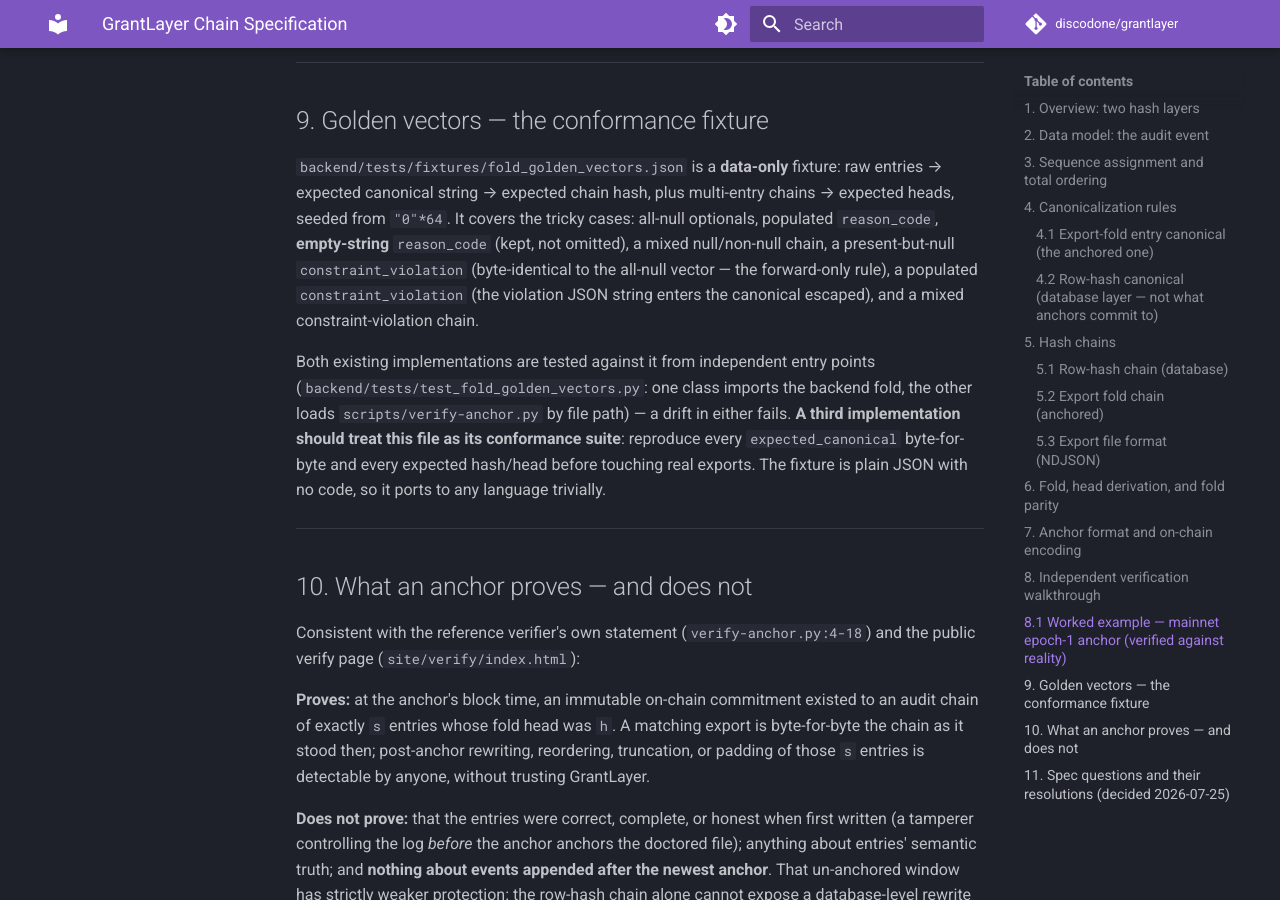
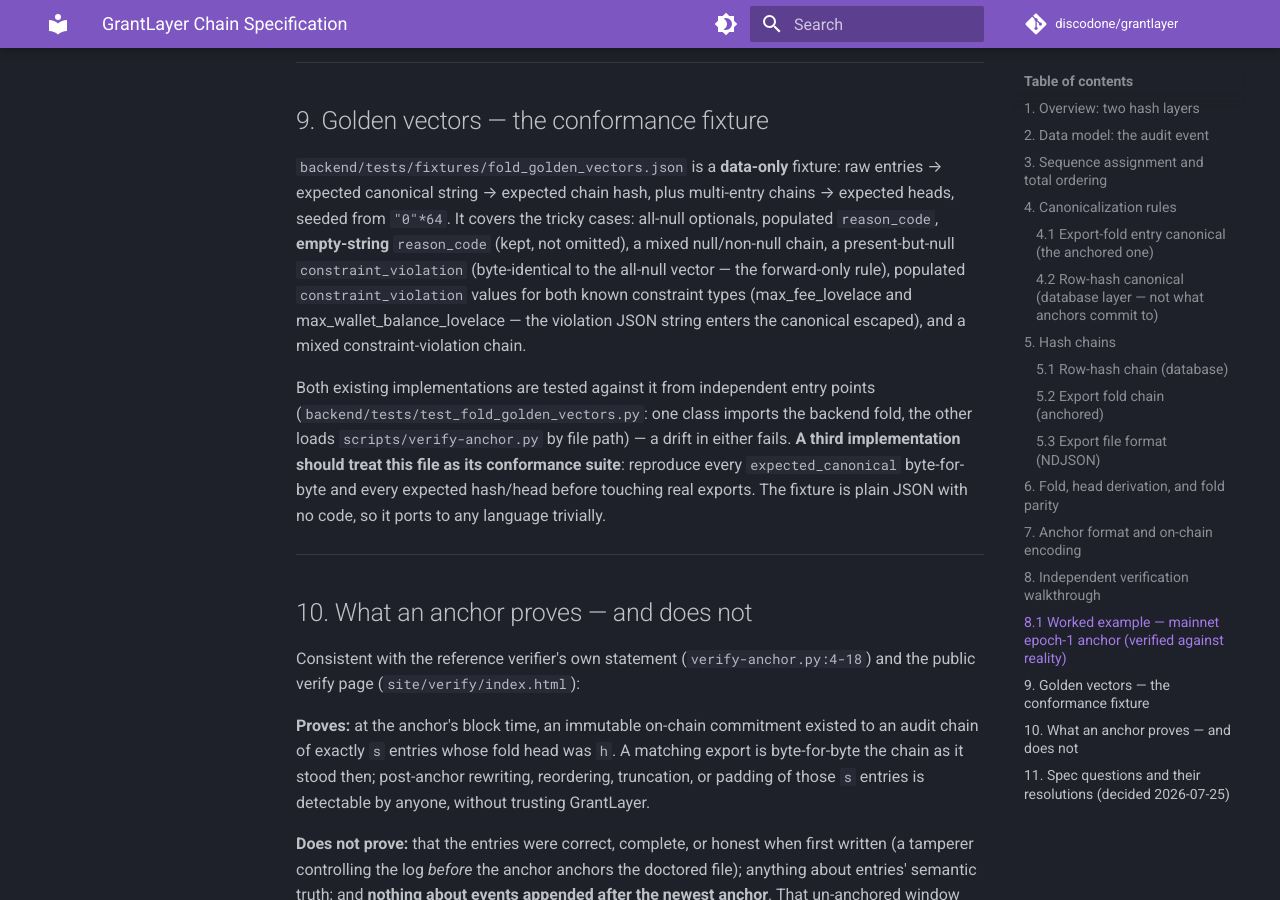
Before and after one commit to discodone/grantlayer, an MkDocs documentation site: the page built from docs/SPECIFICATION.md, in a window 1280 px wide and 900 px high, scrolled down 8875 px. Built offline with MkDocs 1.6.1 and Material for MkDocs 9.7.7, drawn with Linux system fonts in a browser that asks for light colours; comment, search, counter and statistics services are not loaded.

Commit message:
docs(gl-410): wallet-balance witness golden vector + spec + API contract
Same-commit spec+vector rule: the golden fixture gains a pinned vector for a
populated max_wallet_balance_lovelace violation witness (the type-generic
column and forward-only rule are unchanged — this pins the new type's exact
bytes through BOTH fold implementations); SPECIFICATION.md §9 names both
known constraint types in the vector coverage; openapi.yaml documents
walletBalanceLovelace on /v1/exercise and the second known constraint key
(a grant may carry both). No canonical rule changes, no citation shifts —
the spec citation doc-guard stays green.

Co-Authored-By: Claude Fable 5 <noreply@anthropic.com>

```diff
--- a/docs/SPECIFICATION.md
+++ b/docs/SPECIFICATION.md
@@ -348,8 +348,10 @@ chains → expected heads, seeded from `"0"*64`. It covers the tricky cases:
 all-null optionals, populated `reason_code`, **empty-string** `reason_code`
 (kept, not omitted), a mixed null/non-null chain, a present-but-null
 `constraint_violation` (byte-identical to the all-null vector — the
-forward-only rule), a populated `constraint_violation` (the violation JSON
-string enters the canonical escaped), and a mixed constraint-violation chain.
+forward-only rule), populated `constraint_violation` values for both known
+constraint types (max_fee_lovelace and max_wallet_balance_lovelace — the
+violation JSON string enters the canonical escaped), and a mixed
+constraint-violation chain.
 
 Both existing implementations are tested against it from independent entry
 points (`backend/tests/test_fold_golden_vectors.py`: one class imports the
```
Also changed, not shown: docs/openapi.yaml (+16 -2 lines), 1 other file.
